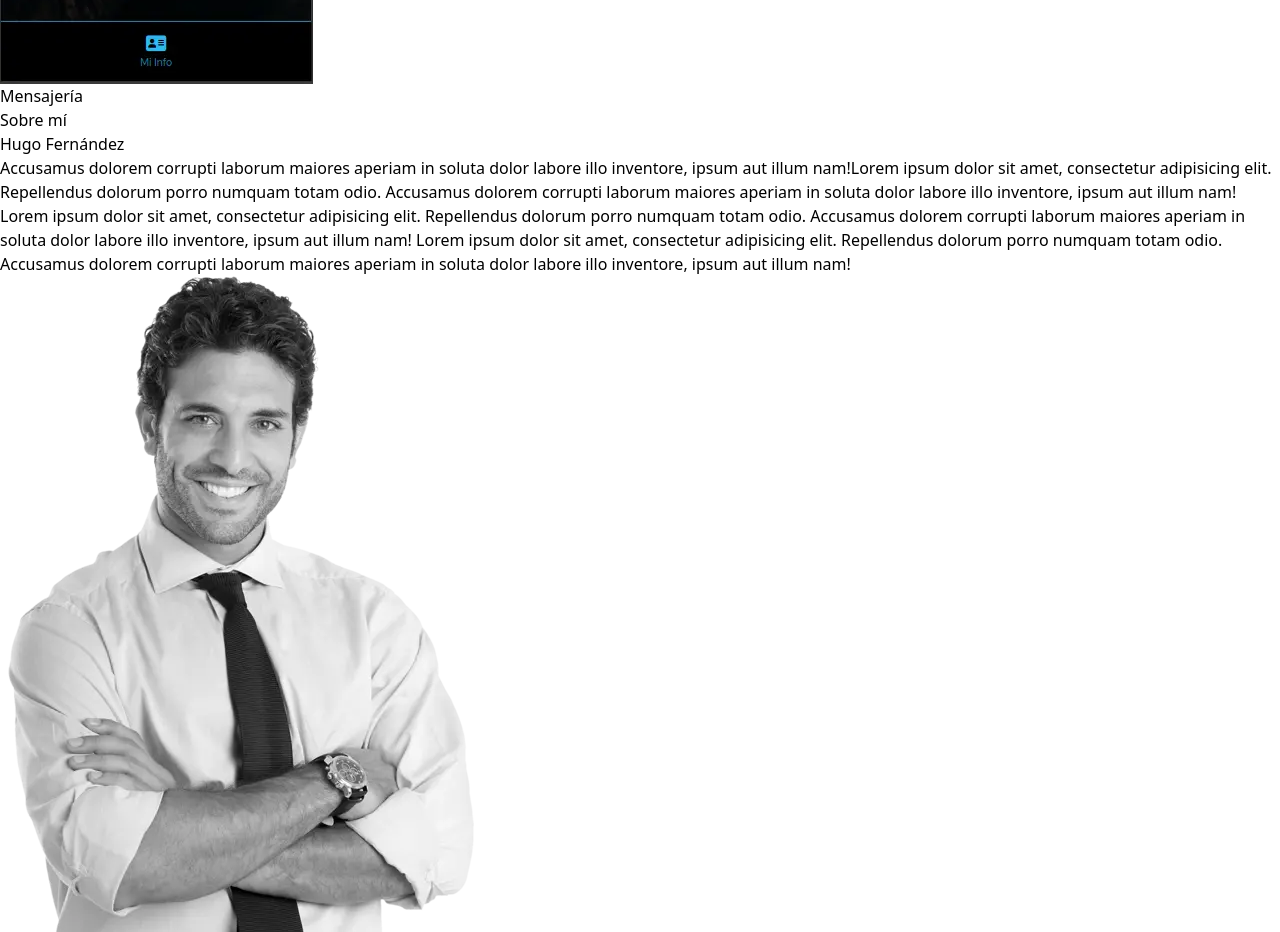
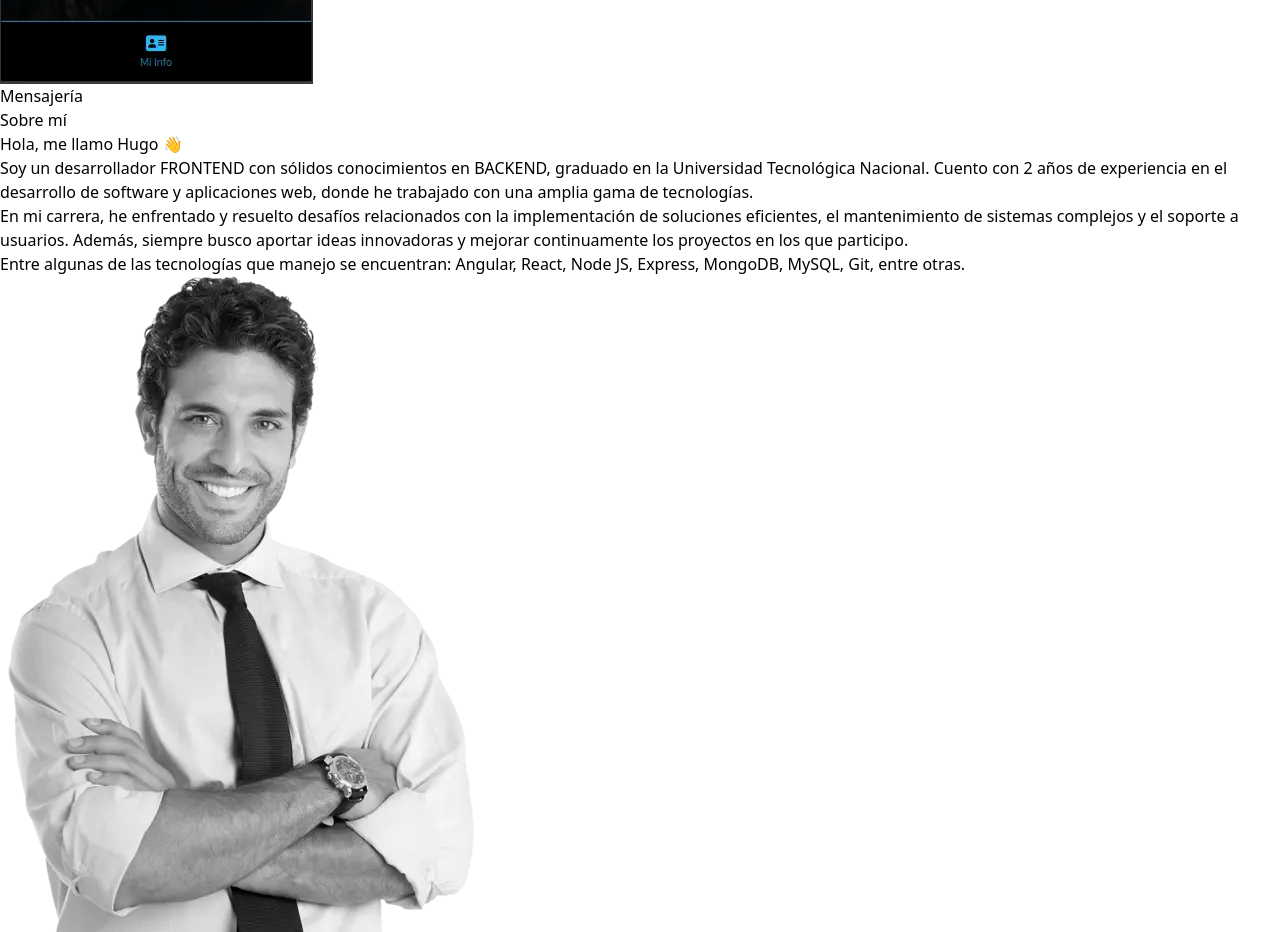
Before and after one commit to Herchi000/portfolio, an Angular app: page / in a window 1280 px wide. Shown: the part 7980-8912 px from the top of the page. Built offline with nearby package versions, Linux system fonts and the light colour scheme.

Commit message:
add sobre mi

```diff
--- a/src/app/app.component.html
+++ b/src/app/app.component.html
@@ -211,21 +211,29 @@
       <h2 class="text-4xl">Sobre mí</h2>
       <div class="flex w-[60vw] gap-10 mt-20">
         <div class="flex flex-col gap-4">
-          <h3 class="text-4xl text-sky-400">Hugo Fernández</h3>
-          <p class="text-gray-400 text-xl leading-relaxed">
-            Accusamus dolorem corrupti laborum maiores aperiam in soluta dolor
-            labore illo inventore, ipsum aut illum nam!Lorem ipsum dolor sit
-            amet, consectetur adipisicing elit. Repellendus dolorum porro
-            numquam totam odio. Accusamus dolorem corrupti laborum maiores
-            aperiam in soluta dolor labore illo inventore, ipsum aut illum nam!
-            Lorem ipsum dolor sit amet, consectetur adipisicing elit.
-            Repellendus dolorum porro numquam totam odio. Accusamus dolorem
-            corrupti laborum maiores aperiam in soluta dolor labore illo
-            inventore, ipsum aut illum nam! Lorem ipsum dolor sit amet,
-            consectetur adipisicing elit. Repellendus dolorum porro numquam
-            totam odio. Accusamus dolorem corrupti laborum maiores aperiam in
-            soluta dolor labore illo inventore, ipsum aut illum nam!
-          </p>
+          <h3 class="text-4xl text-sky-400">Hola, me llamo Hugo 👋</h3>
+          <div class="flex flex-col text-gray-400 text-lg leading-loose gap-6">
+            <p>
+              Soy un desarrollador
+              <span class="text-sky-400">FRONTEND</span> con sólidos
+              conocimientos en <span class="text-sky-400">BACKEND</span>,
+              graduado en la Universidad Tecnológica Nacional. Cuento con 2 años
+              de experiencia en el desarrollo de software y aplicaciones web,
+              donde he trabajado con una amplia gama de tecnologías.
+            </p>
+            <p>
+              En mi carrera, he enfrentado y resuelto desafíos relacionados con
+              la implementación de soluciones eficientes, el mantenimiento de
+              sistemas complejos y el soporte a usuarios. Además, siempre busco
+              aportar ideas innovadoras y mejorar continuamente los proyectos en
+              los que participo.
+            </p>
+            <p>
+              Entre algunas de las tecnologías que manejo se encuentran:
+              Angular, React, Node JS, Express, MongoDB, MySQL, Git, entre
+              otras.
+            </p>
+          </div>
         </div>
 
         <img
--- a/src/app/app.component.ts
+++ b/src/app/app.component.ts
@@ -87,7 +87,7 @@
         },
         {
           url: 'images/img-project-11.webp',
-          description: 'Ver turnos',
+          description: 'Visualización de turnos',
         },
         {
           url: 'images/img-project-12.webp',
```
